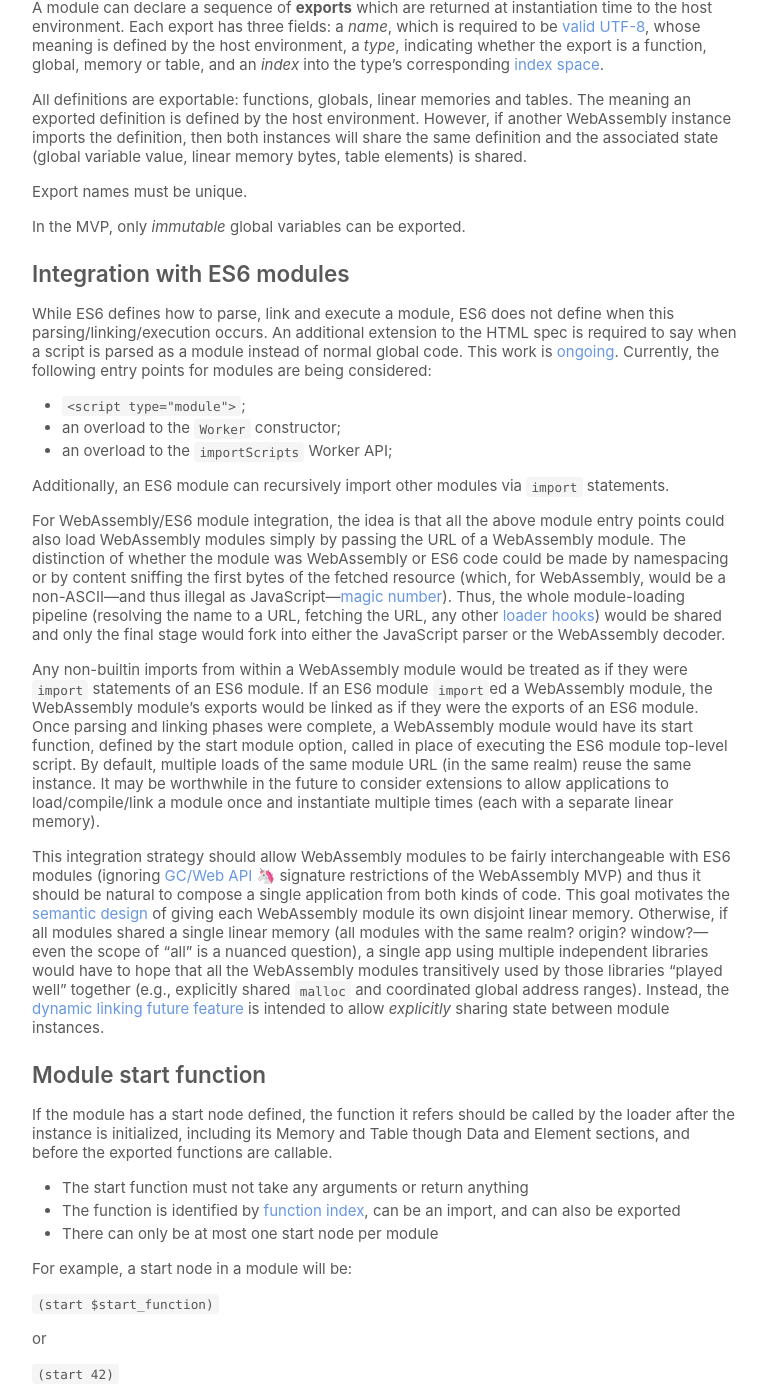
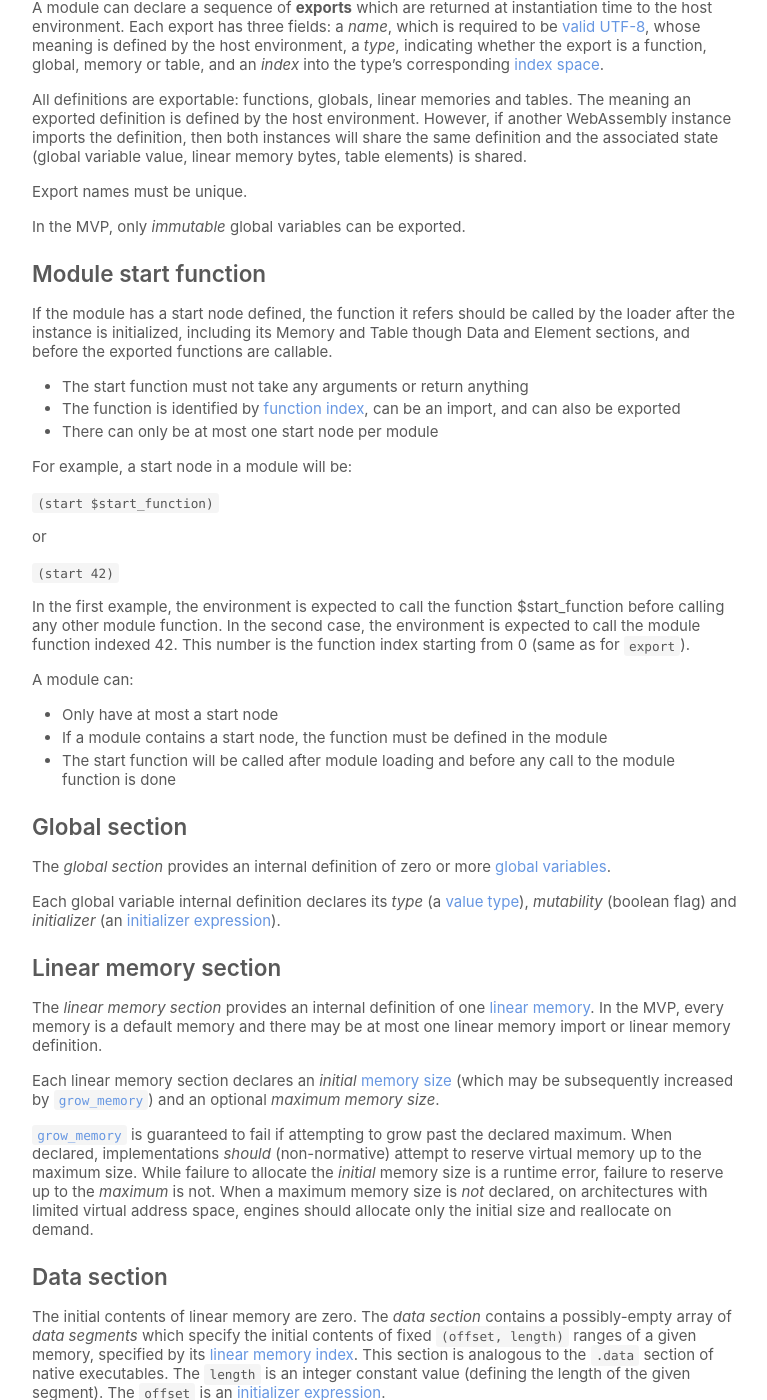
Before and after one commit to int64ago/wasm-cn, a Jekyll site: the page built from design/Modules.md, in a window 1280 px wide and 1400 px high, scrolled down 1986 px. Shown: the whole window, without its empty margins (378-1145 px from the left). Built offline with Jekyll 4.4.1, drawn with Linux system fonts in a browser that asks for light colours; emoji names are drawn with the system emoji font; some of the changed text lies outside the part shown.

Commit message:
update: bump design docs

```diff
--- a/design/Modules.md
+++ b/design/Modules.md
@@ -123,58 +123,6 @@ linear memory bytes, table elements) is shared.
 Export names must be unique.
 
 In the MVP, only *immutable* global variables can be exported.
-
-## Integration with ES6 modules
-
-While ES6 defines how to parse, link and execute a module, ES6 does not
-define when this parsing/linking/execution occurs. An additional extension
-to the HTML spec is required to say when a script is parsed as a module instead
-of normal global code. This work is [ongoing](https://github.com/whatwg/loader/blob/master/roadmap.md).
-Currently, the following entry points for modules are being considered:
-
-* `<script type="module">`;
-* an overload to the `Worker` constructor;
-* an overload to the `importScripts` Worker API;
-
-Additionally, an ES6 module can recursively import other modules via `import`
-statements.
-
-For WebAssembly/ES6 module integration, the idea is that all the above module
-entry points could also load WebAssembly modules simply by passing the URL of a
-WebAssembly module. The distinction of whether the module was WebAssembly or ES6
-code could be made by namespacing or by content sniffing the first bytes of the
-fetched resource (which, for WebAssembly, would be a non-ASCII&mdash;and thus
-illegal as JavaScript&mdash;[magic number](https://en.wikipedia.org/wiki/Magic_number_%28programming%29)).
-Thus, the whole module-loading pipeline (resolving the name to a URL, fetching
-the URL, any other [loader hooks](http://whatwg.github.io/loader/)) would be
-shared and only the final stage would fork into either the JavaScript parser or
-the WebAssembly decoder.
-
-Any non-builtin imports from within a WebAssembly module would be treated as
-if they were `import` statements of an ES6 module. If an ES6 module `import`ed
-a WebAssembly module, the WebAssembly module's exports would be linked as if
-they were the exports of an ES6 module. Once parsing and linking phases
-were complete, a WebAssembly module would have its start function, defined
-by the start module option, called in place of executing the ES6 module
-top-level script. By default, multiple loads of the same module URL (in
-the same realm) reuse the same instance. It may be worthwhile in the future
-to consider extensions to allow applications to load/compile/link a module
-once and instantiate multiple times (each with a separate linear memory).
-
-This integration strategy should allow WebAssembly modules to be fairly
-interchangeable with ES6 modules (ignoring
-[GC/Web API :unicorn:][future dom] signature restrictions of the
-WebAssembly MVP) and thus it should be natural to compose a single application
-from both kinds of code. This goal motivates the
-[semantic design](Semantics.md#linear-memory) of giving each WebAssembly
-module its own disjoint linear memory. Otherwise, if all modules shared a single
-linear memory (all modules with the same realm? origin? window?&mdash;even the
-scope of "all" is a nuanced question), a single app using multiple
-independent libraries would have to hope that all the WebAssembly modules
-transitively used by those libraries "played well" together (e.g., explicitly
-shared `malloc` and coordinated global address ranges). Instead, the
-[dynamic linking future feature](DynamicLinking.md) is intended
-to allow *explicitly* sharing state between module instances.
 
 ## Module start function
 
```
Also changed, not shown: design/BinaryEncoding.md (+48 -36 lines), design/FutureFeatures.md (+14 -9 lines), design/GC.md (deleted, +0 -169 lines), design/JS.md (+5 -0 lines), design/Semantics.md (+3 -2 lines), design/Web.md (+3 -1 lines).
